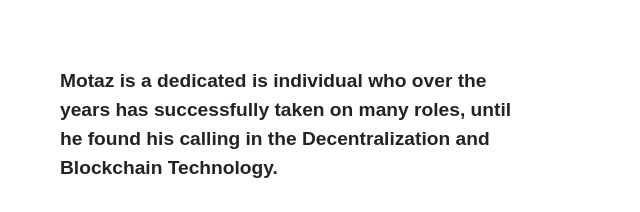
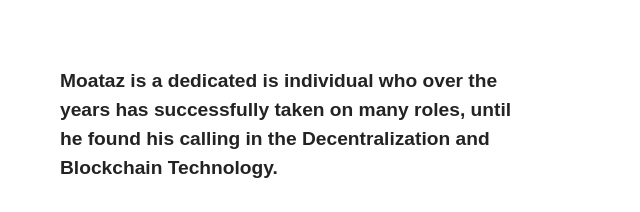
Before and after one commit to Molaoshi/Portfolio-Page, a plain HTML site: page index.html in a window 1280 px wide. Shown: the part 234-446 px from the top of the page, 628-1268 px from the left. Drawn offline with Linux system fonts and the light colour scheme; files whose address does not match are found by name; a web font is replaced by a local one.

Commit message:
Update index.html

```diff
--- a/index.html
+++ b/index.html
@@ -80,7 +80,7 @@
             </div>
             <div class="col-12 col-md">
                 <div class="text-wrapper">
-                    <p class="mbr-text mbr-fonts-style mb-4 display-7"><strong>Motaz is a dedicated is individual who over the years has successfully taken on many roles, until he found his calling in the Decentralization and Blockchain Technology.</strong></p>
+                    <p class="mbr-text mbr-fonts-style mb-4 display-7"><strong>Moataz is a dedicated is individual who over the years has successfully taken on many roles, until he found his calling in the Decentralization and Blockchain Technology.</strong></p>
                     <p class="name mbr-fonts-style mb-1 display-4">Current Roles:<br></p>
                     <p class="position mbr-fonts-style display-4">Software Developer, Content Creator.</p>
                 </div>
```
